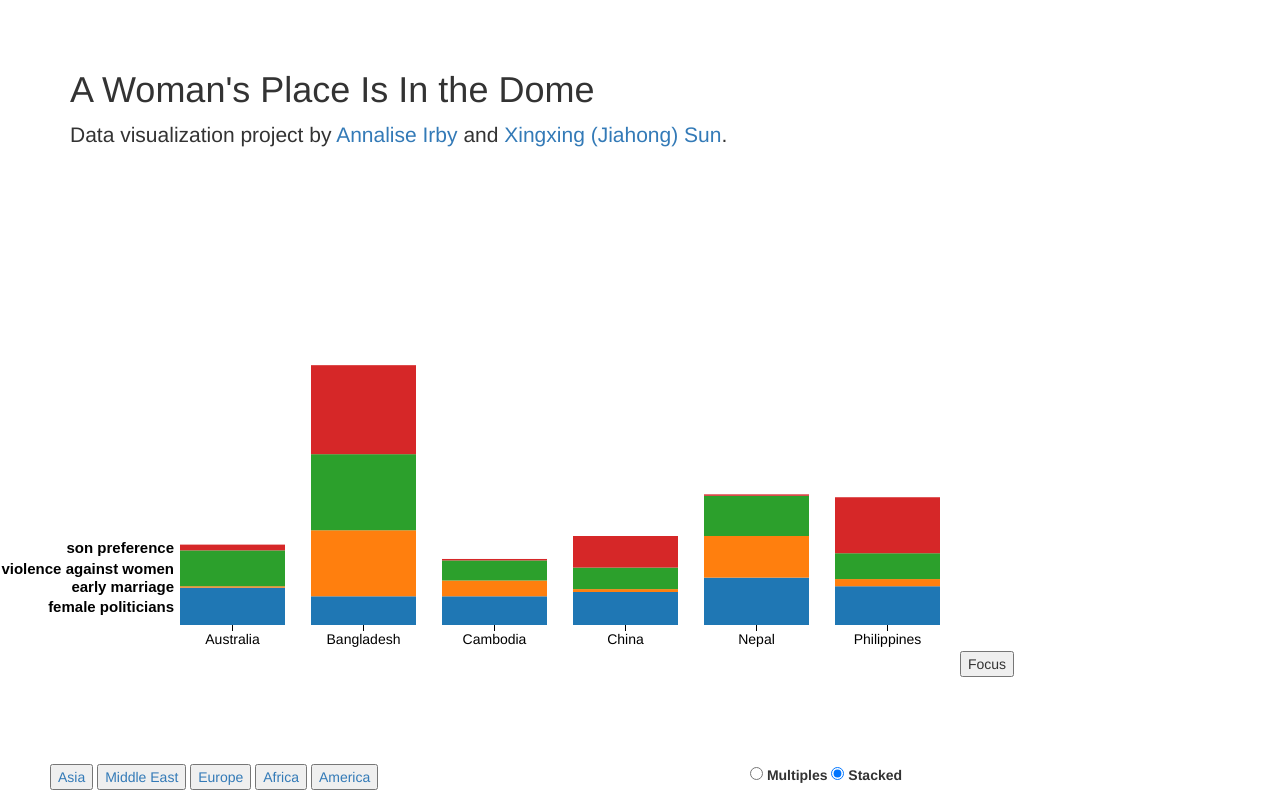
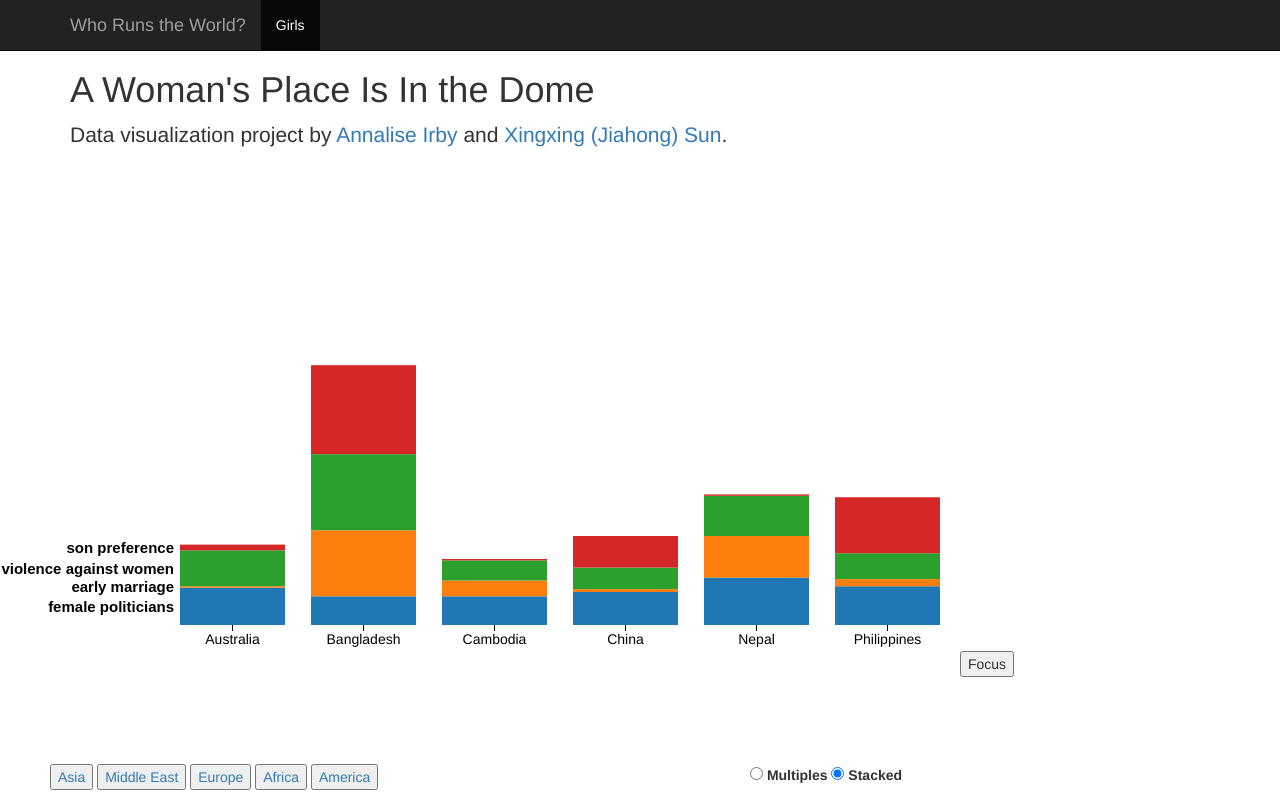
Before and after one commit to annaliseirby/aWomansPlaceIsIntheDome, a plain HTML site: page html/asia.html in a window 1280 px wide. Drawn offline with nearby package versions, Linux system fonts and the light colour scheme; files whose address does not match are found by name.

Commit message:
Added a nav bar because why not

```diff
--- a/html/asia.html
+++ b/html/asia.html
@@ -60,6 +60,25 @@ text {
 </head>
 
 <body>
+
+   <nav class="navbar navbar-inverse navbar-fixed-top">
+    <div class="container">
+      <div class="navbar-header">
+        <button type="button" class="navbar-toggle collapsed" data-toggle="collapse" data-target="#navbar" aria-expanded="false" aria-controls="navbar">
+          <span class="sr-only">Toggle navigation</span>
+          <span class="icon-bar"></span>
+          <span class="icon-bar"></span>
+          <span class="icon-bar"></span>
+        </button>
+        <a class="navbar-brand" href="#">Who Runs the World?</a>
+      </div>
+      <div id="navbar" class="collapse navbar-collapse">
+        <ul class="nav navbar-nav">
+          <li class="active"><a href="#">Girls</a></li>
+        </ul>
+      </div><!--/.nav-collapse -->
+    </div>
+  </nav>
 
   <div class="form1">
     <form>
```
Also changed, not shown: html/africa.html (+19 -0 lines), html/america.html (+19 -0 lines), html/europe.html (+19 -0 lines), html/middleEast.html (+19 -0 lines). Lines whose indentation alone changed are shown as unchanged.
